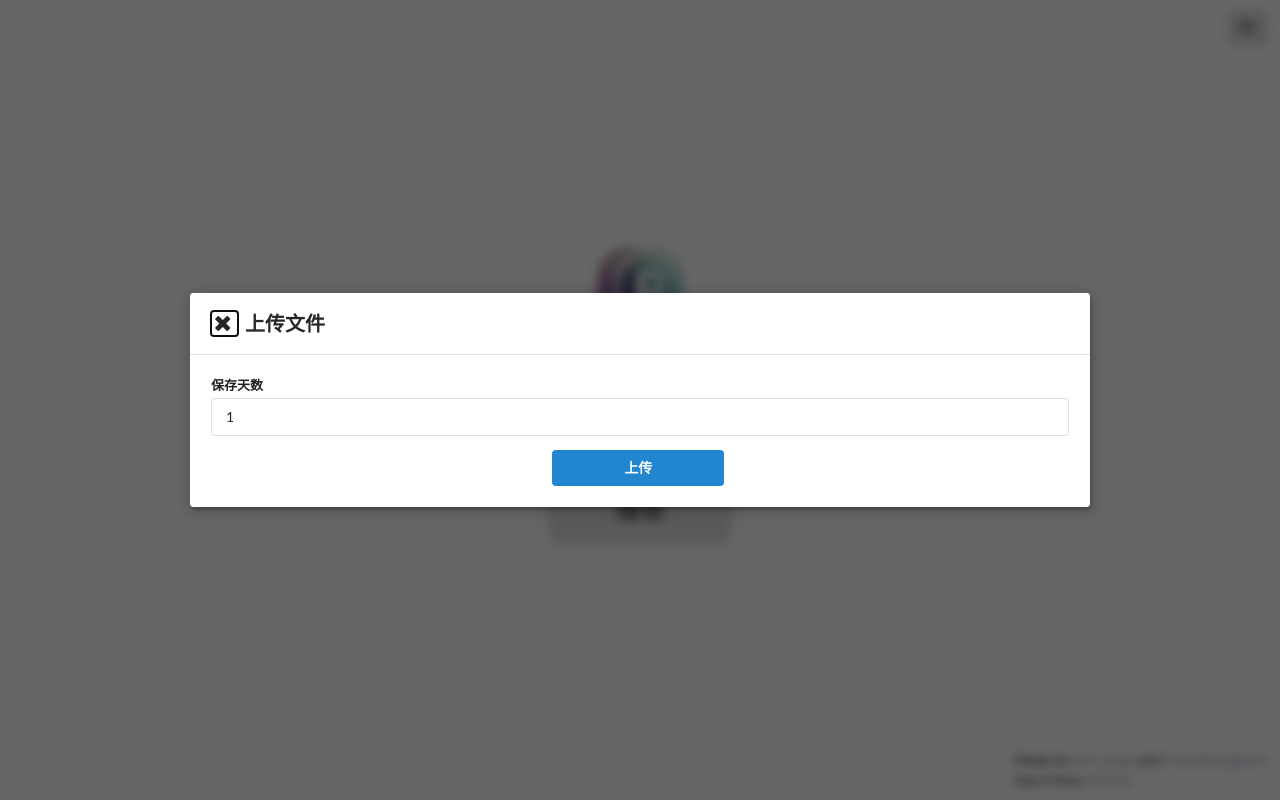
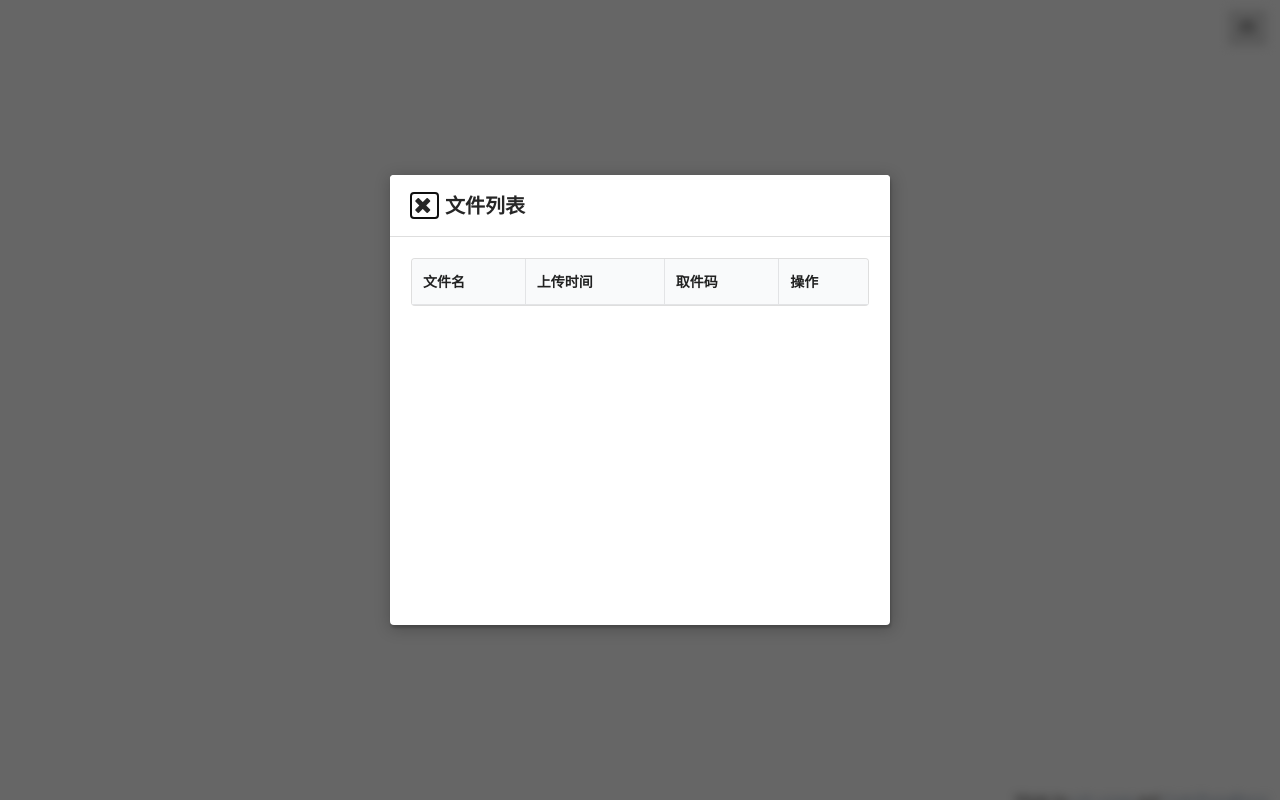
Before and after one commit to yzh-yzxgg/FileDock, a Flask app: page / in a window 1280 px wide. Run offline with Flask 3, Linux system fonts and the light colour scheme; lists and menus that the app fills with data are empty; parts of the project's set-up code (start-up, migrations or seed data) failed here and were passed over; some web fonts are replaced.

Commit message:
feat: 完成通过取件码下载功能

```diff
--- a/static/filedock/index.css
+++ b/static/filedock/index.css
@@ -40,3 +40,9 @@
     height: 450px; /* 设置高度，与宽度相等使其成为正方形 */
     margin: auto !important; /* 添加!important以确保覆盖Semantic UI的默认样式 */
 }
+
+.ui.modal.sorrow {
+    width: 500px; /* 设置宽度 */
+    height: -200px; /* 设置高度，与宽度相等使其成为正方形 */
+    margin: auto !important; /* 添加!important以确保覆盖Semantic UI的默认样式 */
+}
--- a/templates/index.html
+++ b/templates/index.html
@@ -3,7 +3,14 @@
   <head>
     {% include 'head.html' %}
     <script>
-      user_type = 0;
+      var user_type = 0;
+      function timestampToYMD(timestamp) {
+        var date = new Date(timestamp * 1000);
+        var year = date.getFullYear();
+        var month = ("0" + (date.getMonth() + 1)).slice(-2);
+        var day = ("0" + date.getDate()).slice(-2);
+        return year + "-" + month + "-" + day;
+      }
       var user_exit = (session_id) => {
         $.ajax({
           url: "/api/v1/user/logout",
@@ -15,6 +22,7 @@
           },
         }).done((response) => {});
       };
+
       var getUserTypeAndContinue = (keep_time) => {
         var session_id = $.cookie("session_id");
         if (session_id) {
@@ -122,6 +130,44 @@
           }
         });
       };
+      var downloadByCode = (code) => {
+        $.ajax({
+          url: "/api/v1/files/get",
+          method: "POST",
+          headers: {
+            "Content-Type": "application/json",
+            "X-Session-ID": $.cookie("session_id"),
+          },
+          data: JSON.stringify({
+            code: code,
+          }),
+        }).done((response) => {
+          if (response.success) {
+            $("#download_modal_by_code").modal("hide");
+            $("#download_list_modal").modal("hide");
+            $("#download_list_modal tbody").append(`
+              <tr>
+                <td data-label="文件名">${response.data.filemeta.filename}</td>
+                <td data-label="上传时间">${timestampToYMD(response.data.filemeta.upload_time)}</td>
+                <td data-label="取件码" style="color: rgb(66, 145, 246)"">${response.data.filemeta.code}</td>
+                <td data-label="操作">
+                  <button class="downloadbutton" onclick="downloadFileByClick('${response.data.task_uuid.toString()}')"><i class="download icon"></i></button>
+                </td>
+              </tr>
+            `);
+            $("#download_list_modal")
+              .modal({
+                blurring: true,
+                observeChanges: true,
+              })
+              .modal("show");
+          }
+        });
+      };
+      var downloadFileByClick = (task_uuid) => {
+        console.log("click");
+        window.location.href = "/api/v1/files/download?task_uuid=" + task_uuid;
+      }
       var downloadFileList = () => {
         $.ajax({
           url: "/api/v1/files/list",
@@ -167,7 +213,7 @@
         >
           上传
         </button>
-        <button class="massive ui button w-1/2 md:w-2/5 text-xl">接收</button>
+        <button id="download_button" class="massive ui button w-1/2 md:w-2/5 text-xl">接收</button>
         <div id="upload_modal" class="ui modal mydimmer" style="width: 500px">
           <div class="header">
             <div class="flex items-center">
@@ -241,7 +287,64 @@
             </div>
           </div>
         </div>
+        <div id="download_modal_by_code" class="ui modal mydimmer sorrow">
+          <div class="header">
+            <div class="flex items-center">
+              <button
+                id="download_modal_by_code_close_button"
+                class="close icon button"
+              >
+                <i class="close icon"></i>
+              </button>
+              <h3 class="ml-2">取件码接收</h3>
+            </div>
+          </div>
+          <div class="content">
+            <div class="flex flex-col items-center">
+              <p class="text-xl font-bold mb-16">
+              </p>
+              <div class="ui form mb-6 w-full">
+                <div class="huge field">
+                  <label>取件码</label>
+                  <input type="text" placeholder="请输入取件码" class="flex content-between" />
+                </div>
+              </div>
+              <div class="flex justify-center mt-16">
+                <button id="download_by_code_button" class="ui button blue text-xl">
+                  接收
+                </button>
+              </div>
+            </div>
+          </div>
+        </div>
       </div>
+      <div id="download_list_modal" class="ui modal mydimmer square">
+        <div class="header">
+          <div class="flex items-center">
+            <button
+              id="download_list_modal_close_button"
+              class="close icon button"
+            >
+              <i class="close icon"></i>
+            </button>
+            <h3 id="download_list_modal_head" class="ml-2">文件列表</h3>
+          </div>
+        </div>
+        <div class="content">
+          <table id="download_list" class="ui celled striped table">
+            <thead>
+              <tr>
+                <th>文件名</th>
+                <th>上传时间</th>
+                <th>取件码</th>
+                <th>操作</th>
+              </tr>
+            </thead>
+            <tbody></tbody>
+          </table>
+        </div>
+      </div>
+    </div>
       <div class="flex flex-col items-end w-full">
         {% include 'footer.html' %}
       </div>
@@ -258,7 +361,7 @@
       });
     </script>
     <script>
-      $("#upload_modal")
+      $("#download_list_modal")
         .modal({
           blurring: true,
           observeChanges: true,
@@ -294,6 +397,26 @@
           $("#upload_modal_second").modal("hide");
         }
       );
+      $("#download_button")[0].addEventListener("click", () => {
+        $("#download_modal_by_code")
+          .modal({
+            blurring: true,
+            observeChanges: true,
+          })
+          .modal("show");
+      });
+      $("#download_modal_by_code_close_button")[0].addEventListener("click", () => {
+        $("#download_modal_by_code").modal("hide");
+        $("#download_list_modal").modal("hide");
+      });
+      $("#download_list_modal_close_button")[0].addEventListener("click", () => {
+        $("#download_modal_by_code").modal("hide");
+        $("#download_list_modal").modal("hide");
+      });
+      $("#download_by_code_button")[0].addEventListener("click", () => {
+        code = $("#download_modal_by_code input")[0].value;
+        downloadByCode(code);
+      });
     </script>
     <script>
       $(".ui.dropdown").dropdown();
@@ -318,7 +441,6 @@
           }
         });
       };
-
       session_id = $.cookie("session_id");
       if (session_id) {
         $.ajax({
@@ -332,6 +454,8 @@
         }).done((response) => {
           if (response.success) {
             $("#login_button")[0].classList.add("hidden");
+            if(response.data.group == "default" ) user_type = 1;
+            else if(response.data.group == "operator") user_type = -1;
             display_username();
           }
         });
```
